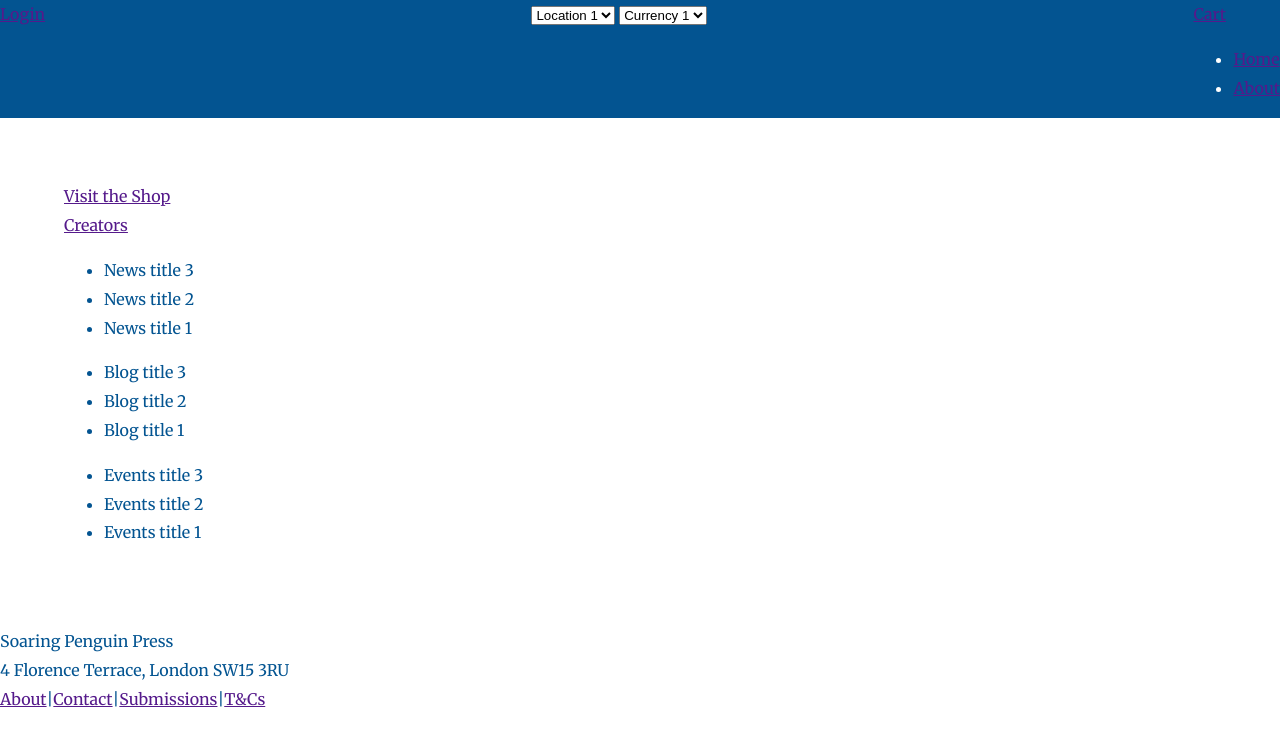
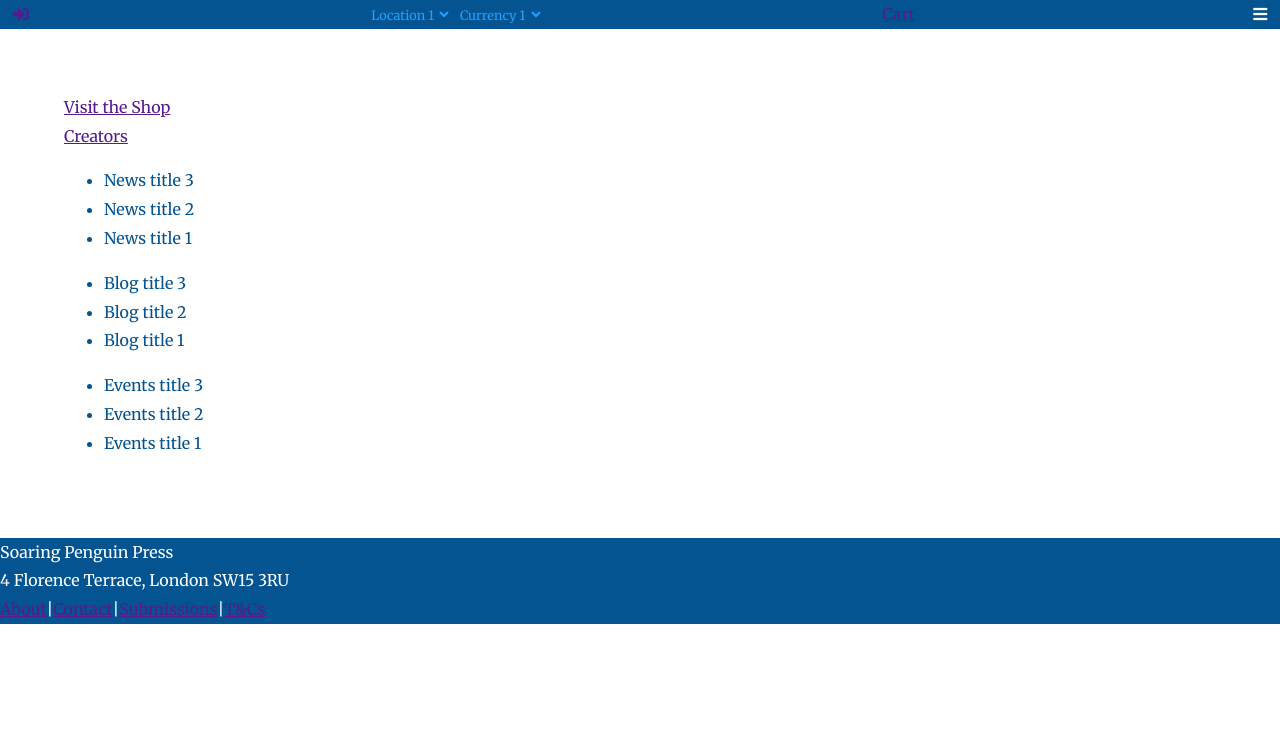
Before and after one commit to spenguin/soaringpenguinpress, a PHP site: page / in a window 1280 px wide. Shown: the top 746 px of the page. Run offline with PHP 8.4, Linux system fonts and the light colour scheme; some libraries are stand-ins or nearby versions.

Commit message:
Started styling header.

```diff
--- a/css/partials/_components.all.scss
+++ b/css/partials/_components.all.scss
@@ -4,6 +4,7 @@
 //@import "components/component.sections";
 //@import "components/component.nav";
 @import "components/component.header";
+@import "components/component.footer";
 //@import "components/component.articles";
 //@import "components/component.footer";
-//@import "components/component.forms";
+@import "components/component.forms";
--- a/css/partials/components/_component.header.scss
+++ b/css/partials/components/_component.header.scss
@@ -8,4 +8,5 @@ header {
     flex-direction: row;
     flex-wrap: nowrap;
     justify-content: space-between;
+    padding: 0 1%;
 }
--- a/css/partials/structure/_structure.wrappers.scss
+++ b/css/partials/structure/_structure.wrappers.scss
@@ -9,7 +9,7 @@ html, body {
     width: 100%;
 }
 header {
-    width: 100%;
+    max-width: 100%;
 }
 
 main {
--- a/css/style.css
+++ b/css/style.css
@@ -39,7 +39,7 @@ html, body {
 }
 
 header {
-  width: 100%;
+  max-width: 100%;
 }
 
 main {
@@ -76,8 +76,53 @@ header {
   flex-direction: row;
   flex-wrap: nowrap;
   justify-content: space-between;
+  padding: 0 1%;
 }
 
+/**
+    Footer
+*/
+footer {
+  background-color: #035491;
+  color: white;
+}
+
+/**
+    Forms
+*/
+.styled-select select {
+  background-color: #035491;
+  border: none;
+  font-family: "Merriweather", Georgia, serif;
+  font-size: 0.8rem;
+  color: #24A0FF;
+}
+.styled-select select option {
+  border: none;
+  border-bottom: 1px solid #035491;
+  background-color: #24A0FF;
+  color: #035491;
+}
+
+/*
+.styled-select select {
+    background: transparent;
+    width: 268px;
+    padding: 5px;
+    font-size: 16px;
+    line-height: 1;
+    border: 0;
+    border-radius: 0;
+    height: 34px;
+    -webkit-appearance: none;
+}
+.styled-select {
+    width: 240px;
+    height: 34px;
+    overflow: hidden;
+    background: url(new_arrow.png) no-repeat right #ddd;
+    border: 1px solid #ccc;
+}*/
 /*
 @import "partials/components.header";
 @import "partials/components.footer";
--- a/index.php
+++ b/index.php
@@ -6,6 +6,8 @@
     <title>Soaring Penguin Press</title>
     <meta name="viewport" content="width=device-width, initial-scale=1">
     <link href="https://fonts.googleapis.com/css?family=Lato|Merriweather" rel="stylesheet">
+    <!-- <script src="https://use.fontawesome.com/0248a6365b.js"></script> -->
+    <link rel="stylesheet" href="https://use.fontawesome.com/releases/v5.0.13/css/all.css" integrity="sha384-DNOHZ68U8hZfKXOrtjWvjxusGo9WQnrNx2sqG0tfsghAvtVlRW3tvkXWZh58N9jp" crossorigin="anonymous">
     <link rel="stylesheet" type="text/css" media="screen" href="css/style.css" />
 <!--    <script src="main.js"></script>-->
 </head>
@@ -13,9 +15,9 @@
     <div class="container">
         <header>
             <div class="login">
-                <a href="">Login</a>
+                <a href=""><i class="fas fa-sign-in-alt"></i></a>
             </div>
-            <div class="geolocation">
+            <div class="geolocation styled-select">
                 <select name="location">
                     <option value="">Location 1</option>
                     <option value="">Location 2</option>
@@ -27,12 +29,16 @@
             </div>
             <div class="cart">
                 <a href="">Cart</a>
-            <div>
+            </div>
             <nav class="mobile">
-                <ul>
-                    <li><a href="">Home</a></li>
-                    <li><a href="">About</a></li>
-                </ul>
+                <label class="open" for="menu--mobile"><i class="fa fa-bars" aria-hidden="true"></i></label>
+                <input type="checkbox" id="menu--mobile" style="display:none;" />
+                <span style="display:none;">
+                    <ul>
+                        <li><a href="">Home</a></li>
+                        <li><a href="">About</a></li>
+                    </ul>
+                </span>
             </nav>
         </header>
         <main>
```
Also changed, not shown: css/partials/components/_component.footer.scss (added, +7 -0 lines), css/partials/components/_component.forms.scss (added, +39 -0 lines).
